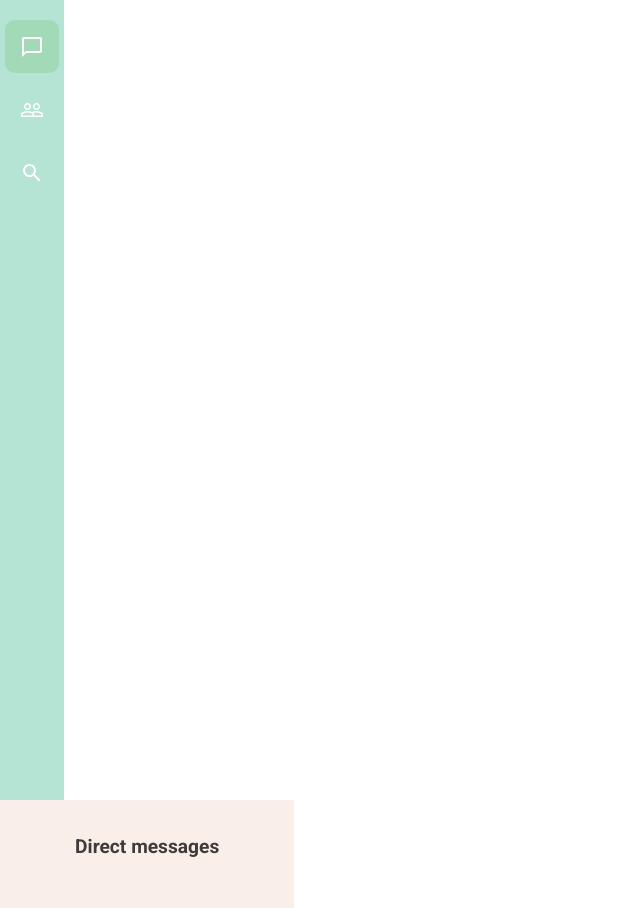
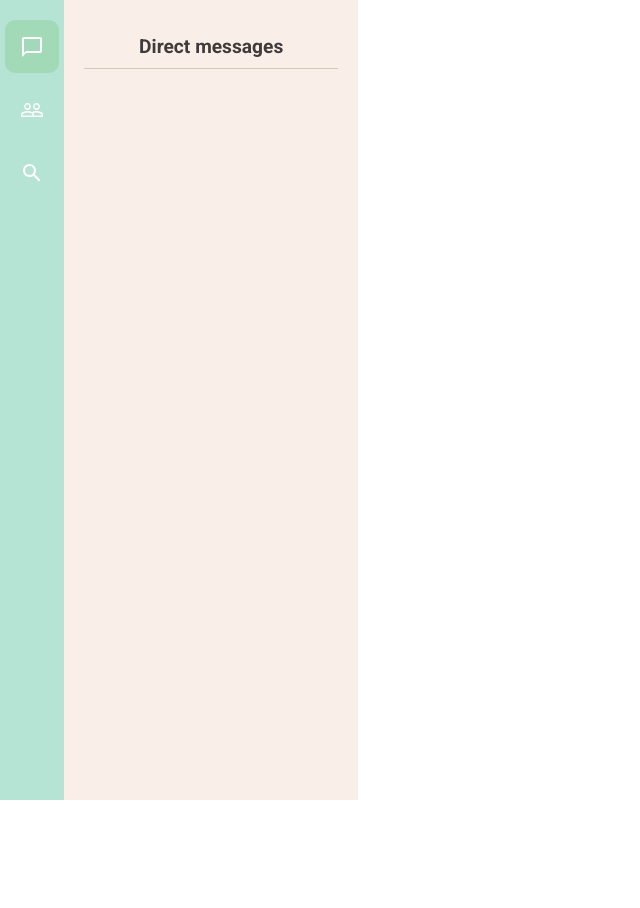
Before and after one commit to dvdlvll/slack-clone, a React (Create React App) app: page /login in a window 1280 px wide. Shown: the whole page, without its empty margins (0-640 px from the left). After the commit the page ends 800 px from the top, so only its background shows below. Built offline with nearby package versions, Linux system fonts and the light colour scheme; sample sign-in values are in the browser's storage.

Commit message:
styles for main page

```diff
--- /dev/null
+++ b/src/assets/scss/_main.scss
@@ -0,0 +1,12 @@
+.main-container {
+  @include flex-properties(row);
+  @include dimension-properties(100vh, 100vw);
+}
+
+.nav-bars-container {
+  @include flex-properties(row);
+  @include dimension-properties(100%, 100%);
+}
+.nav-bars-container-closed {
+  display: none;
+}
--- a/src/assets/scss/_reset.scss
+++ b/src/assets/scss/_reset.scss
@@ -3,3 +3,8 @@
   padding: 0;
   box-sizing: border-box;
 }
+
+body {
+  font-family: $roboto;
+  height: 100;
+}
--- a/src/assets/scss/_sidebar.scss
+++ b/src/assets/scss/_sidebar.scss
@@ -29,7 +29,7 @@
   margin-top: 15px;
   margin-bottom: 20px;
   padding-bottom: 10px;
-  border-bottom: 1px solid var(--grey);
+  border-bottom: 1px solid $cream2;
 }
 
 .user-container {
--- a/src/assets/scss/_variables.scss
+++ b/src/assets/scss/_variables.scss
@@ -19,6 +19,7 @@ $violet2: rgb(112, 79, 188);
 $orange1: #fda745;
 
 $cream1: rgb(250, 238, 232);
+$cream2: rgb(222, 196, 183);
 $black1: rgb(63, 59, 58);
 
 /* sizes */
--- a/src/assets/scss/styles.css
+++ b/src/assets/scss/styles.css
@@ -9,6 +9,11 @@
   padding: 0;
   -webkit-box-sizing: border-box;
           box-sizing: border-box;
+}
+
+body {
+  font-family: "Roboto", sans-serif;
+  height: 100;
 }
 
 .toast-message {
@@ -310,7 +315,7 @@ nav .nav-link-active:active::before {
   margin-top: 15px;
   margin-bottom: 20px;
   padding-bottom: 10px;
-  border-bottom: 1px solid var(--grey);
+  border-bottom: 1px solid #dec4b7;
 }
 
 .user-container {
@@ -496,4 +501,32 @@ nav .nav-link-active:active::before {
     width: 45%;
   }
 }
+
+.main-container {
+  display: -webkit-box;
+  display: -ms-flexbox;
+  display: flex;
+  -webkit-box-orient: horizontal;
+  -webkit-box-direction: normal;
+      -ms-flex-direction: row;
+          flex-direction: row;
+  height: 100vh;
+  width: 100vw;
+}
+
+.nav-bars-container {
+  display: -webkit-box;
+  display: -ms-flexbox;
+  display: flex;
+  -webkit-box-orient: horizontal;
+  -webkit-box-direction: normal;
+      -ms-flex-direction: row;
+          flex-direction: row;
+  height: 100%;
+  width: 100%;
+}
+
+.nav-bars-container-closed {
+  display: none;
+}
 /*# sourceMappingURL=styles.css.map */
--- a/src/assets/scss/styles.scss
+++ b/src/assets/scss/styles.scss
@@ -12,3 +12,4 @@
 
 // pages //
 @import "./landing";
+@import "./main";
--- a/src/components/main-functionalities/Sidebar.jsx
+++ b/src/components/main-functionalities/Sidebar.jsx
@@ -15,8 +15,8 @@ const Sidebar = () => {
     sidebarMode,
     logoutFunction,
     currentUser,
-    setShowModal,
-    setShowContent,
+    setShowNewChannelModal,
+    setShowMobile,
     setShowChatInfo,
   } = useContext(UserContext);
 
@@ -28,7 +28,7 @@ const Sidebar = () => {
           to="/new-message"
           className="button"
           onClick={() => {
-            setShowContent(true);
+            setShowMobile(true);
             setShowChatInfo(false);
           }}
         >
@@ -46,7 +46,7 @@ const Sidebar = () => {
           className="button"
           text="Add Channel"
           onClick={() => {
-            setShowModal(true);
+            setShowNewChannelModal(true);
             setShowChatInfo(false);
           }}
         />
--- a/src/pages/MainPage.jsx
+++ b/src/pages/MainPage.jsx
@@ -22,16 +22,16 @@ function MainPage() {
   } = useContext(UserContext);
 
   return (
-    // <div className="main-container">
-    //   show modal to create new channel
-    //   {showModal ? (
-    //     <NewChannel
-    //       showNewChannelModal={showNewChannelModal}
-    //       setShowNewChannelModal={setShowNewChannelModal}
-    //     />
-    //   ) : null}
+    <div className="main-container">
+      {/* show modal to create new channel */}
+      {/* {showModal ? (
+        <NewChannel
+          showNewChannelModal={showNewChannelModal}
+          setShowNewChannelModal={setShowNewChannelModal}
+        />
+      ) : null} */}
 
-    //   {/* nav bars */}
+      {/* nav bars */}
       <div
         className={
           showMobile
@@ -43,30 +43,30 @@ function MainPage() {
         <Sidebar />
       </div>
 
-    //   {/* main content */}
-    // <Router>
-    //   <Routes>
-    //     <Route path="/" exact>
-    //       <div
-    //         className={
-    //           !showMobile
-    //             ? "main-content main-content-closed"
-    //             : showChatInfo
-    //             ? "main-content main-content-closed"
-    //             : "main-content"
-    //         }
-    //       >
-    //         <div className="message-container-empty">
-    //           <span className="empty-title">
-    //             Welcome back, {removeEmail(currentUser.email)}!
-    //           </span>
-    //           <p>Send a message or choose a contact to get started.</p>
-    //         </div>
-    //       </div>
-    //     </Route>
-    //   </Routes>
-    // </Router>
-    // </div>
+      {/* main content */}
+      {/* <Router>
+      <Routes>
+        <Route path="/" exact>
+          <div
+            className={
+              !showMobile
+                ? "main-content main-content-closed"
+                : showChatInfo
+                ? "main-content main-content-closed"
+                : "main-content"
+            }
+          >
+            <div className="message-container-empty">
+              <span className="empty-title">
+                Welcome back, {removeEmail(currentUser.email)}!
+              </span>
+              <p>Send a message or choose a contact to get started.</p>
+            </div>
+          </div>
+        </Route>
+      </Routes>
+    </Router> */}
+    </div>
   );
 }
 
```
Also changed, not shown: 1 other file (tests, documents, lock files or other folders). Lines whose indentation alone changed are shown as unchanged.
